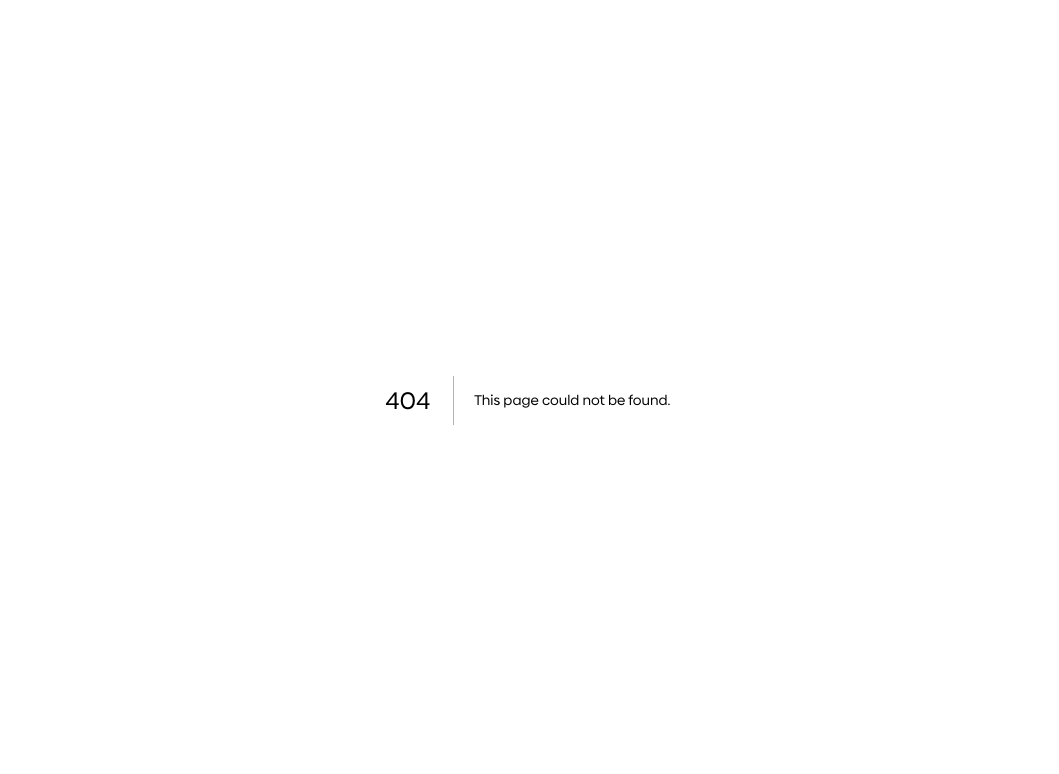
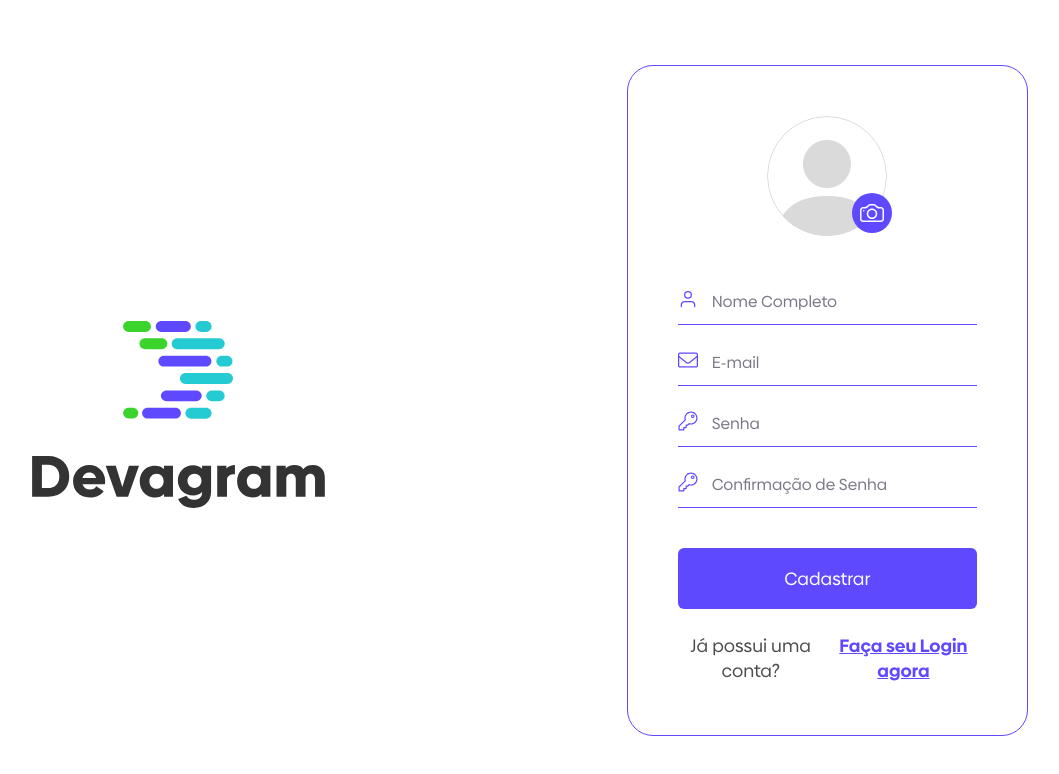
Before and after one commit to GuPina/devagram-react, a Next.js app: page /cadastro in a window 1280 px wide. Before the commit this address had no page. Shown: the top 774 px of the page, without its empty margins (112-1171 px from the left). Built offline with nearby package versions, Linux system fonts and the light colour scheme.

Commit message:
edicaoDaPaginaLoginECadastro

```diff
--- /dev/null
+++ b/componentes/inputPublico/inputPublico.scss
@@ -0,0 +1,16 @@
+.inputPublicoContainer {
+    .inputPublico {
+        display: flex;
+        padding-bottom: 10px;
+        border-bottom: 1px solid $corPrimaria;
+        margin-bottom: 25px;
+
+        input{
+            border: none;
+            outline: none;
+            color: $corPrimaria;
+            flex:1;
+            margin-left: 12px;
+        }
+    }
+}
--- a/componentes/uploadImagem/index.js
+++ b/componentes/uploadImagem/index.js
@@ -1,6 +1,6 @@
 import { useEffect, useRef } from "react";
 
-export function UploadImagem({
+export default function UploadImagem({
     className = '',
     setImagem,
     imagemPreview,
--- /dev/null
+++ b/src/pages/cadastro/cadastro.scss
@@ -0,0 +1,35 @@
+.paginaCadastro {
+    .uploadImagemcontainer {
+        text-align: center;
+        position: relative;
+        margin-bottom: 48px;
+        cursor: pointer;
+
+        .avatarPreview {
+            height: 120px;
+            width: 120px;
+        }
+
+        &::after {
+            content: url('/imagens/camera.svg');
+            width: 48px;
+            height: 48px;
+            position: absolute;
+            right: 0;
+            left: 90px;
+            bottom: 0px;
+            margin: auto;
+        }
+    }
+    @media screen and (min-width: $desktopBreakpoint) {
+        .rodapePaginaPublica {
+            display: flex;
+            justify-content: center;
+            p {
+                margin-right: 6px;
+            }
+        }
+    }
+
+
+}
--- /dev/null
+++ b/src/pages/cadastro/index.js
@@ -0,0 +1,89 @@
+import Image from "next/image";
+import Link from "next/link";
+import imagemLogo from "../../../public/imagens/logo.svg";
+import imagemUsuarioAtivo from "../../../public/imagens/usuarioAtivo.svg";
+import imagemEnvelope from "../../../public/imagens/envelope.svg";
+import imagemChave from "../../../public/imagens/chave.svg";
+import imagemAvatar from "../../../public/imagens/avatar.svg";
+import Botao from "../../../componentes/botao";
+import InputPublico from "../../../componentes/inputPublico";
+import UploadImagem from "../../../componentes/uploadImagem";
+import { useState } from "react";
+import {validarConfirmacaoSenha, validarEmail, validarNome, validarSenha} from '../../../utils/validadores'
+
+
+export default function Cadastro() {
+    const [imagem, setImagem] = useState(null)
+    const [nome, setNome] = useState("")
+    const [email, setEmail] = useState("")
+    const [senha, setSenha] = useState("")
+    const [confirmacaoSenha, setConfirmacaoSenha] = useState("")
+
+    return (
+        <section className={`paginaCadastro paginaPublica`}>
+            <div className="logoContainer desktop">
+                <Image
+                    src={imagemLogo}
+                    alt="logotipo"
+                    layout="fill"
+                    className="logo"
+                />
+            </div>
+
+            <div className="conteudoPaginaPublica">
+                <form>
+                 <UploadImagem
+                    imagemPreviewClassName="avatar avatarPreview"
+                    imagemPreview={imagem?.preview || imagemAvatar.src}
+                    setImagem={setImagem}
+                />
+                <InputPublico
+                    imagem={imagemUsuarioAtivo}
+                    texto="Nome Completo"
+                    tipo="texte"
+                    aoAlterarValor={e => setNome(e.target.value)}
+                    valor={nome}
+                    mensagemValidacao="O nome precisa de pelo menos 2 caracteres"
+                    exibirMensagemValidacao={nome && !validarNome(nome)}
+                    />
+                <InputPublico
+                    imagem={imagemEnvelope}
+                    texto="E-mail"
+                    tipo="email"
+                    aoAlterarValor={e => setEmail(e.target.value)}
+                    valor={email}
+                    mensagemValidacao="O E-mail informado é valido"
+                    exibirMensagemValidacao={email && !validarEmail(email)}
+                />
+                <InputPublico
+                    imagem={imagemChave}
+                    texto="Senha"
+                    tipo="password"
+                    aoAlterarValor={e => setSenha(e.target.value)}
+                    valor={senha}
+                    mensagemValidacao="O nome precida de pelo menos 3 caracteres"
+                    exibirMensagemValidacao={senha && !validarSenha(senha)}
+                />
+                <InputPublico
+                    imagem={imagemChave}
+                    texto="Confirmação de Senha"
+                    tipo="password"
+                    aoAlterarValor={e => setConfirmacaoSenha(e.target.value)}
+                    valor={confirmacaoSenha}mensagemValidacao="As senhas precisam ser parecidas"
+                    exibirMensagemValidacao={confirmacaoSenha && !validarConfirmacaoSenha(senha, confirmacaoSenha)}
+                />
+
+                    <Botao
+                        texto="Cadastrar"
+                        tipo="submit"
+                        desabilitado={false}
+                    />
+                    </form>
+                    <div className="rodapePaginaPublica">
+                        <p>Já possui uma conta?</p>
+                        <Link href="/cadastro">Faça seu Login agora </Link>
+                    </div>
+                </div>
+            </section>
+    );
+}
--- a/src/styles/globals.scss
+++ b/src/styles/globals.scss
@@ -1,7 +1,7 @@
 @import 'variaveis.scss';
 
 *{
-  font-family: 'Biennale Regular';
+  font-family: $fontRegular;
   font-size: 14px;
 }
 
@@ -19,6 +19,49 @@ html, body, #__next {
   display: none;
 }
 
+input{
+  &::placeholder {
+    /*chrome, opera, safari e firefox*/
+    color: $cinza2;
+    opacity: 1;
+  }
+
+  &:-ms-input-placeholder {
+    /*internet Explorer 10 ao 11*/
+    color: $cinza2
+  }
+
+  &::-ms-input-placeholder {
+    color: $cinza2
+  }
+}
+
+.desktop {
+    display: block;
+
+  @media screen and (max-width: calc($desktopBreakpoint - 1px)) {
+    display: none;
+  }
+}
+
+.mobile {
+    display: block;
+
+  @media screen and (max-width: calc($desktopBreakpoint - 1px)) {
+    display: none;
+  }
+}
+
+.mensagemValidacao {
+  display: block;
+  color: $vermelho;
+  font-size: 90%;
+  margin-top: -15px;
+  margin-bottom: 15px;
+}
+
 @import '../../public/Fontes/fontes.scss';
 @import '../../componentes/botao/botao.scss';
-@import '../styles/paginaPublica.scss'
+@import '../styles/paginaPublica.scss';
+@import '../../componentes/inputPublico/inputPublico.scss';
+@import '../pages/cadastro/cadastro.scss';
--- a/src/styles/paginaPublica.scss
+++ b/src/styles/paginaPublica.scss
@@ -0,0 +1,81 @@
+.paginaPublica {
+    display: flex;
+    flex-direction: column;
+    height: 100%;
+    align-items: center;
+    justify-content: center;
+    padding: 0 32px;
+
+    .logoContainer {
+        position: relative;
+        height: 13%;
+        width: 100%;
+        margin-bottom: 50px;
+    }
+
+    .conteudoPaginaPublica {
+       width: 100%;
+    }
+
+    .btn {
+        margin-top: 15px;
+        padding: 10px;
+    }
+
+    .rodapePaginaPublica {
+        text-align: center;
+        margin-top: 24px;
+
+        p{
+            color: $cinza3;
+            margin: 0px 0px 2px;
+        }
+
+        a{
+            color: $corPrimaria;
+            font-family: $fontBold;
+        }
+    }
+
+    @media screen and (min-width: $desktopBreakpoint) {
+        flex-direction: row;
+        padding: 0 140px;
+        font-size: 18px;
+
+        .logoContainer {
+            flex: 2;
+            height: 30%;
+            margin-bottom: -30px;
+
+            .logo {
+                width: 100%;
+                max-width: 300px;
+            }
+        }
+
+        .conteudoPaginaPublica {
+            flex: 1;
+            width: 30%;
+            border: 1px solid $corPrimaria;
+            border-radius: 26px;
+            padding: 50px;
+        }
+
+        .btn {
+            padding: 18px;
+            font-size: 18px;
+        }
+
+        .rodapePaginaPublica {
+            p,a {
+                font-size: 18px;
+            }
+        }
+
+        .inputPublico {
+            input {
+                font-size: 16px;
+            }
+        }
+    }
+}
--- a/src/styles/variaveis.scss
+++ b/src/styles/variaveis.scss
@@ -13,5 +13,6 @@ $cinza2: #7C7786;
 $cinza3: #4D4C4D;
 $cinza4: #333333;
 $branco: #fff;
+$vermelho: #FF0000;
 
 $desktopBreakpoint: 992px
--- /dev/null
+++ b/utils/validadores.js
@@ -0,0 +1,23 @@
+const validarNome = (nome) => {
+    return nome?.toString().length > 2;
+}
+
+const validarEmail = (email) => {
+    const emailStr = email?.toString();
+    return emailStr.length >= 5 && emailStr.includes('@') && emailStr.includes('.');
+}
+
+const validarSenha = (senha) => {
+    return senha?.toString().length > 3;
+}
+
+const validarConfirmacaoSenha = (senha, confirmacao) => {
+    return validarSenha(senha) && senha === confirmacao;
+}
+
+export {
+    validarNome,
+    validarEmail,
+    validarSenha,
+    validarConfirmacaoSenha
+}
```
Also changed, not shown: componentes/login/index.js (+17 -4 lines).
